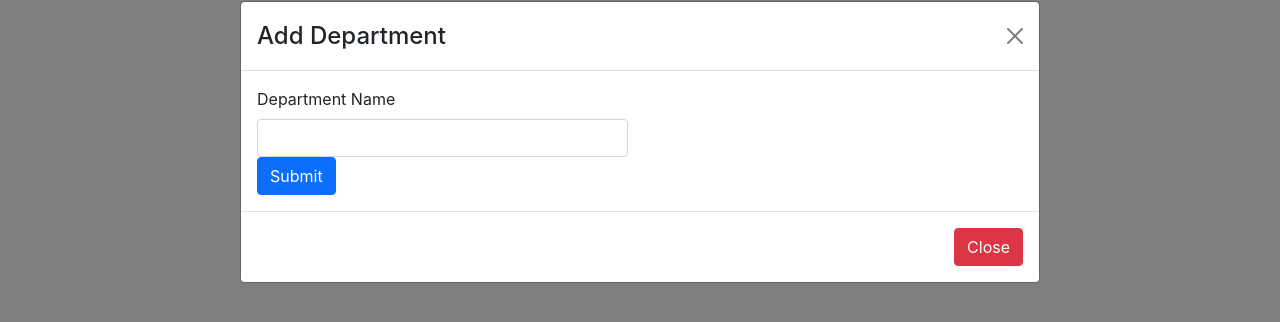
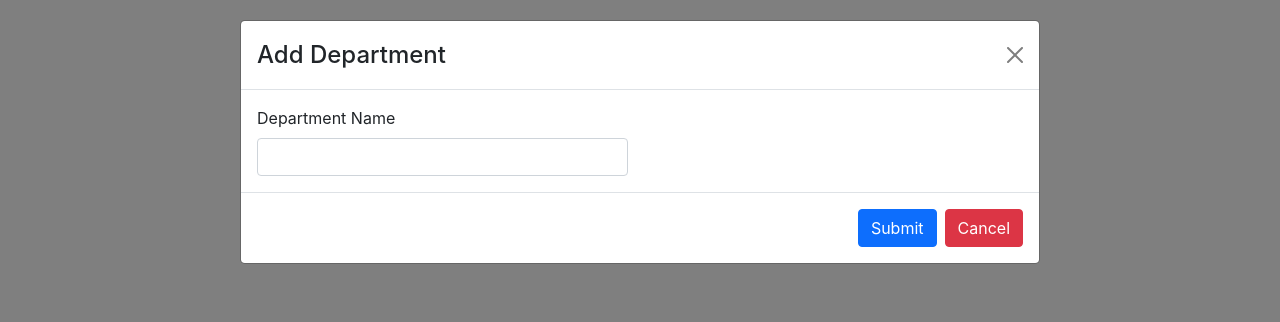
Before and after one commit to ticet11/WebApiClient, a React (Create React App) app: page /departments in a window 1280 px wide. Both pictures are taken after a click on the button "Add". Shown: the part 258-580 px from the top of the page. Built offline with nearby package versions, Linux system fonts and the light colour scheme; no server answers.

Commit message:
Add Department Modal style fixes, Close on submit.

```diff
--- a/src/components/AddDepartmentModal.js
+++ b/src/components/AddDepartmentModal.js
@@ -22,7 +22,8 @@ export default class AddDepartmentModal extends Component {
 			.then(
 				(result) => alert(JSON.stringify(result.Value, null, "\t")),
 				(error) => alert(error)
-			);
+			)
+			.then(this.props.onHide);
 	};
 
 	render() {
@@ -37,28 +38,28 @@ export default class AddDepartmentModal extends Component {
 					<Modal.Header closeButton={true}>
 						<Modal.Title id="contained-modal-title-vcenter">Add Department</Modal.Title>
 					</Modal.Header>
+					<Form onSubmit={this.handleSubmit}>
 						<Modal.Body>
 							<Row>
 								<Col sm={6}>
-								<Form onSubmit={this.handleSubmit}>
 									<Form.Group controlId="DepartmentName">
 										<Form.Label>Department Name</Form.Label>
 										<Form.Control type="text" name="DepartmentName" required />
 									</Form.Group>
+								</Col>
+							</Row>
+						</Modal.Body>
+						<Modal.Footer>
 							<Form.Group>
 								<Button variant="primary" type="submit">
 									Submit
 								</Button>
 							</Form.Group>
-								</Form>
-							</Col>
-						</Row>
-					</Modal.Body>
-					<Modal.Footer>
 							<Button variant="danger" onClick={this.props.onHide}>
-							Close
+								Cancel
 							</Button>
 						</Modal.Footer>
+					</Form>
 				</Modal>
 			</div>
 		);
```
Lines whose indentation alone changed are shown as unchanged.
